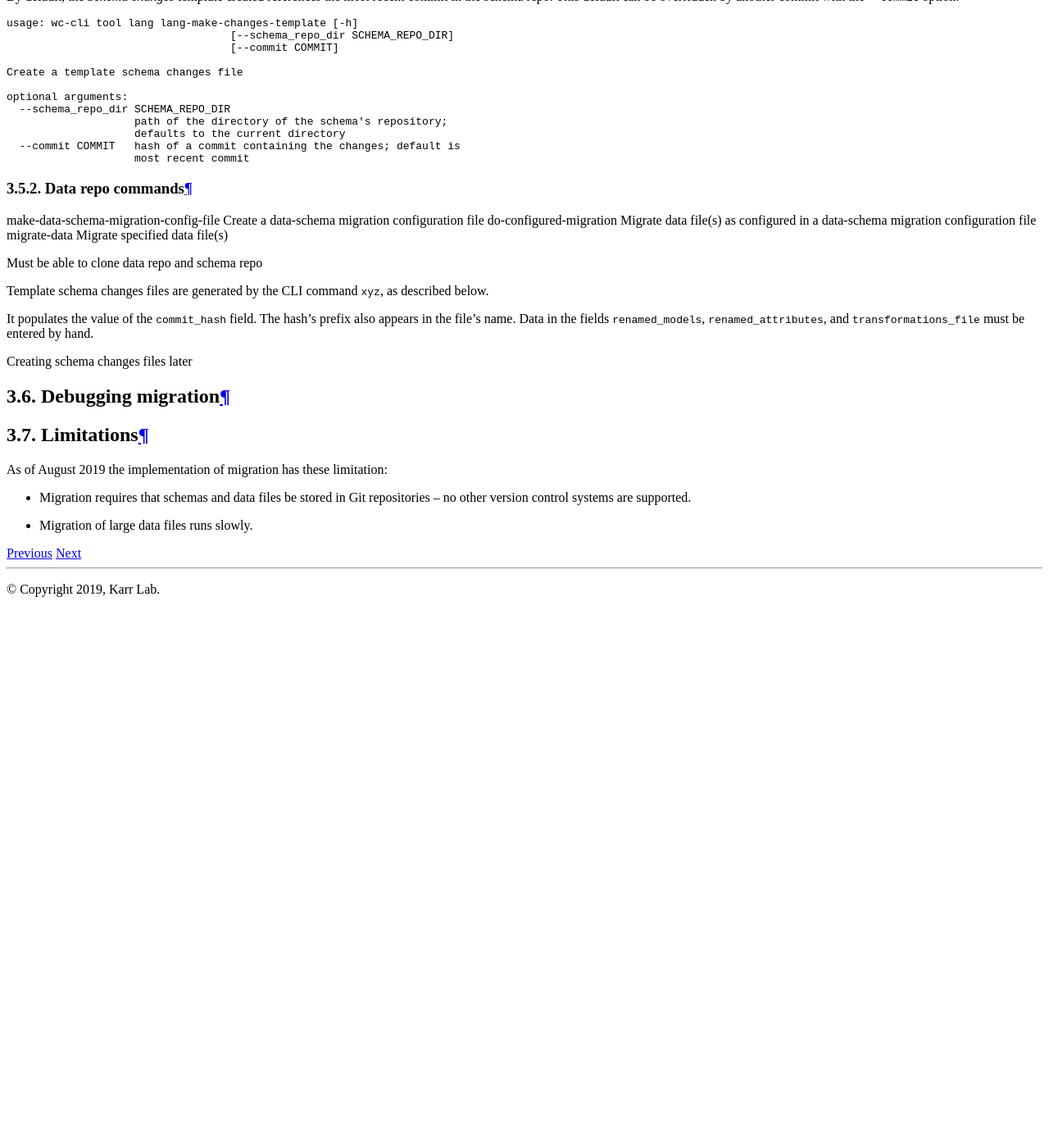
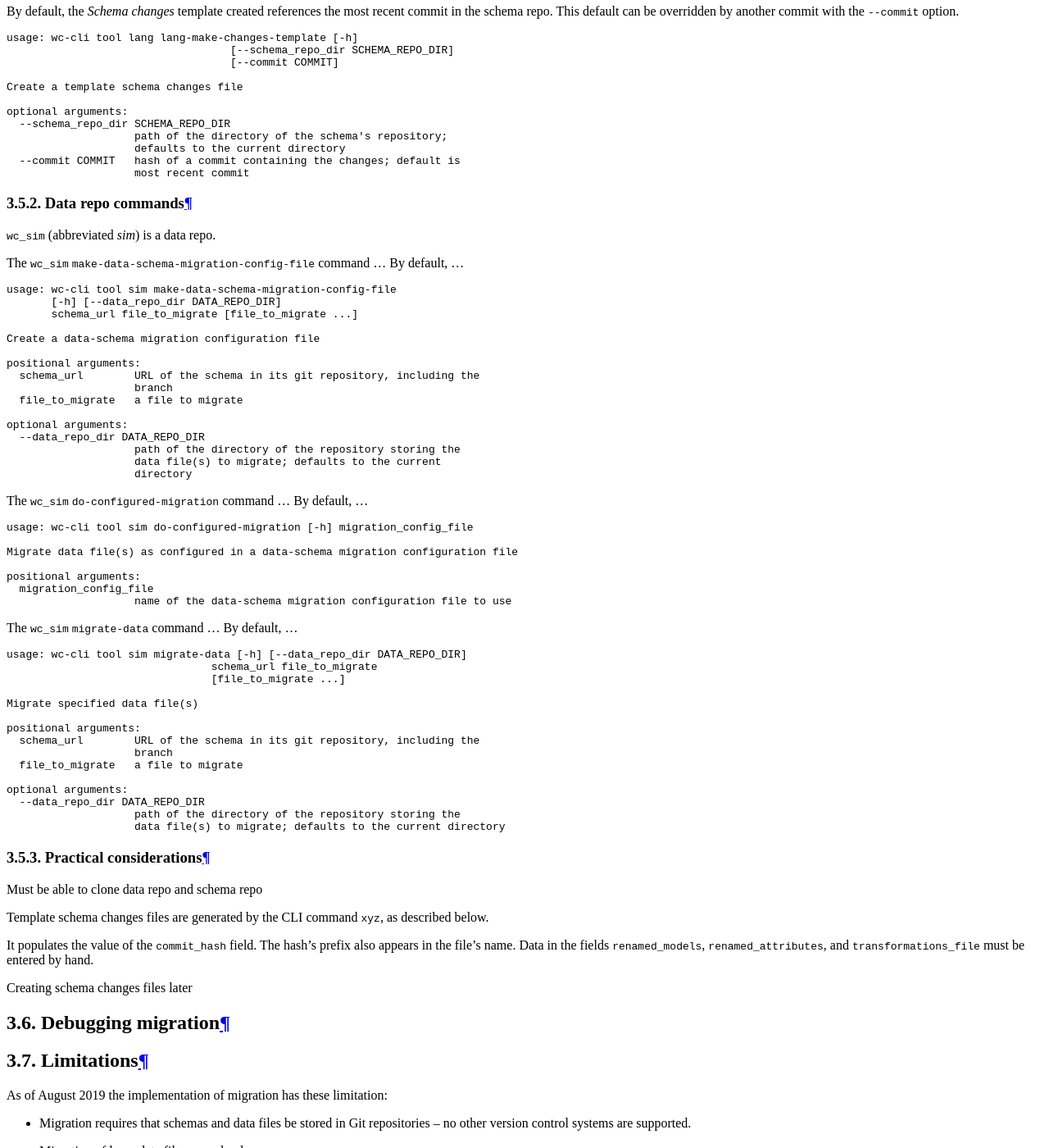
Before and after one commit to KarrLab/obj_tables, a Sphinx documentation site: the page built from docs/migration.rst, in a window 1280 px wide and 1400 px high, scrolled down 8035 px. Shown: the whole window at 82% size. Built offline with Sphinx 7.4.7 and the Read the Docs theme 2.0.0, drawn with Linux system fonts in a browser that asks for light colours; pages that are not in the unit, such as notebooks, are missing from menus; before the commit the page ends 8779 px from its top, so only the background shows below that; some of the changed text lies outside the part shown.

Commit message:
provide more cli documentation

```diff
--- a/docs/migration.rst
+++ b/docs/migration.rst
@@ -355,16 +355,68 @@ This default can be overridden by another commit with the :obj:`--commit` option
 
 Data repo commands
 ^^^^^^^^^^^^^^^^^^^^
-make-data-schema-migration-config-file
-Create a data-schema migration configuration file
-do-configured-migration
-Migrate data file(s) as configured in a data-schema migration configuration file
-migrate-data
-Migrate specified data file(s)
+
+:obj:`wc_sim` (abbreviated `sim`) is a data repo.
+
+The :obj:`wc_sim` :obj:`make-data-schema-migration-config-file` command ...
+By default, ...
+
+.. code-block:: none
+
+    usage: wc-cli tool sim make-data-schema-migration-config-file
+           [-h] [--data_repo_dir DATA_REPO_DIR]
+           schema_url file_to_migrate [file_to_migrate ...]
+
+    Create a data-schema migration configuration file
+
+    positional arguments:
+      schema_url        URL of the schema in its git repository, including the
+                        branch
+      file_to_migrate   a file to migrate
+
+    optional arguments:
+      --data_repo_dir DATA_REPO_DIR
+                        path of the directory of the repository storing the
+                        data file(s) to migrate; defaults to the current
+                        directory
+
+The :obj:`wc_sim` :obj:`do-configured-migration` command ...
+By default, ...
+
+.. code-block:: none
+
+    usage: wc-cli tool sim do-configured-migration [-h] migration_config_file
+
+    Migrate data file(s) as configured in a data-schema migration configuration file
+
+    positional arguments:
+      migration_config_file
+                        name of the data-schema migration configuration file to use
+
+The :obj:`wc_sim` :obj:`migrate-data` command ...
+By default, ...
+
+.. code-block:: none
+
+    usage: wc-cli tool sim migrate-data [-h] [--data_repo_dir DATA_REPO_DIR]
+                                    schema_url file_to_migrate
+                                    [file_to_migrate ...]
+
+    Migrate specified data file(s)
+
+    positional arguments:
+      schema_url        URL of the schema in its git repository, including the
+                        branch
+      file_to_migrate   a file to migrate
+
+    optional arguments:
+      --data_repo_dir DATA_REPO_DIR
+                        path of the directory of the repository storing the
+                        data file(s) to migrate; defaults to the current directory
 
 
-
-
+Practical considerations
+^^^^^^^^^^^^^^^^^^^^^^^^
 
 Must be able to clone data repo and schema repo
 
```
